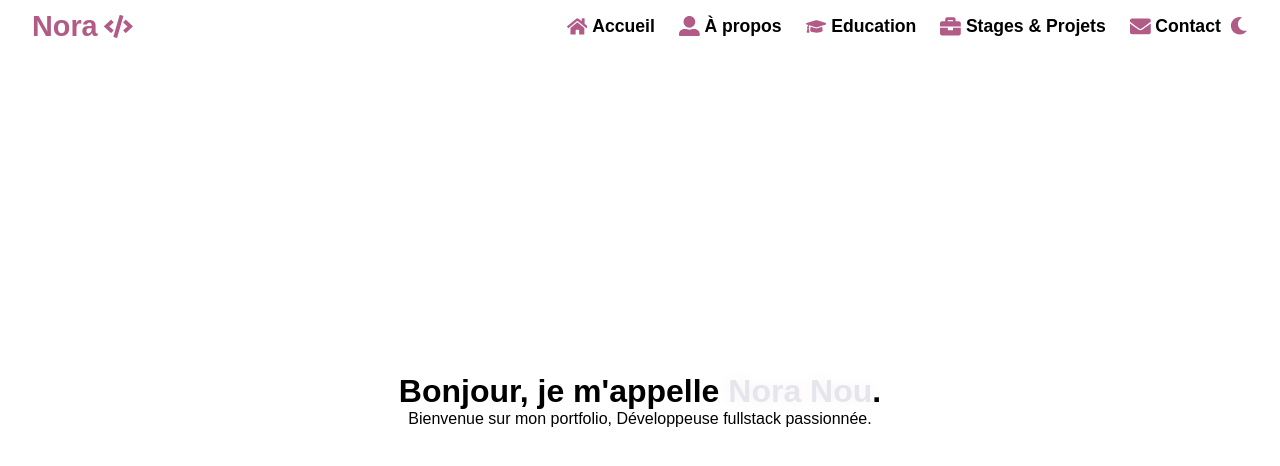
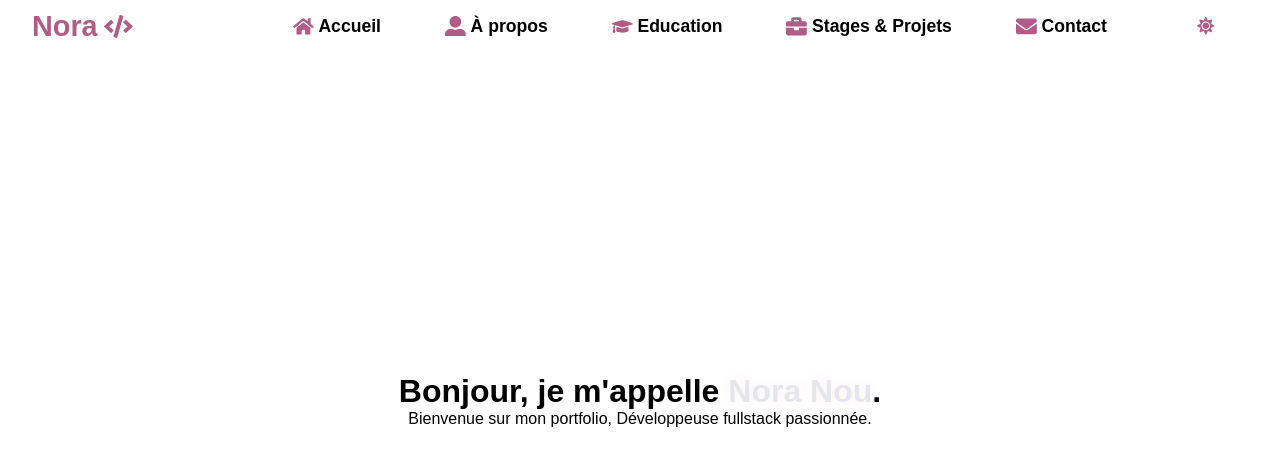
Before and after one commit to NoraBld/nora-portfolio, a React (Vite) app: page / in a window 1280 px wide. Shown: the top 466 px of the page. Built offline with nearby package versions, Linux system fonts and the light colour scheme.

Commit message:
navbar done

```diff
--- a/src/components/Navbar.jsx
+++ b/src/components/Navbar.jsx
@@ -64,23 +64,20 @@ export default function Navbar() {
                 <Icon className="link-icon" />
                 <span className="link-text">{item.label}</span>
 
-                {/* Ajouter l’icône soleil/lune uniquement sur Contact */}
-                {item.label === "Contact" && (
-                  <span
-                    className="theme-btn"
-                    onClick={(e) => {
-                      e.preventDefault();
-                      setDarkMode(!darkMode);
-                    }}
-                    title="Changer le thème"
-                  >
-                    {darkMode ? <FaSun /> : <FaMoon />}
-                  </span>
-                )}
+
               </Link>
             );
           })}
         </ul>
+        <div
+  className="theme-btn standalone"
+  onClick={() => setDarkMode(!darkMode)}
+  title="Changer le thème"
+>
+  {darkMode ? <FaMoon /> : <FaSun />}
+
+</div>
+
       </div>
 
       <style>{`
@@ -96,15 +93,19 @@ export default function Navbar() {
         }
 
         .navbar.dark {
-          background: rgba(20, 20, 20, 0.25);
+  background: #000000;
 }
+
+
 
         .navbar-container {
   display: flex;
   align-items: center;
-          justify-content: space-between;
+  justify-content: flex-start; /* rapproche les liens du logo */
+  gap: 5rem; /* espace contrôlé entre logo et liens */
   padding: 0.6rem 2rem;
 }
+
 
         .logo {
           display: flex;
@@ -125,7 +126,7 @@ export default function Navbar() {
 
         .nav-links {
           display: flex;
-          gap: 1.5rem;
+          gap: 4rem;
           list-style: none;
           font-weight: 700;
         }
@@ -134,11 +135,16 @@ export default function Navbar() {
   display: flex;
   align-items: center;
   gap: 0.3rem;
-          color: ${darkMode ? "#f0c4e6" : "black"};
+  color: ${darkMode ? "#ffffff" : "#000000"};
   text-decoration: none;
   transition: color 0.3s;
   cursor: pointer;
 }
+
+        .theme-btn.standalone {
+  color: #b15b86;
+}
+
 
         .nav-item:hover {
           opacity: 0.8;
@@ -146,8 +152,9 @@ export default function Navbar() {
 
         .link-icon {
   font-size: 1.3rem;
-          color: ${darkMode ? "#f0c4e6" : "#b15b86"};
+  color: #b15b86;
 }
+
 
         .link-text {
           font-size: 1.1rem;
@@ -156,10 +163,11 @@ export default function Navbar() {
         .theme-btn {
        display: flex;
   align-items: center;
-          margin-left: 0.3rem;
+  margin-left: 0.6rem; /* espace entre Contact et la lune */
   font-size: 1.1rem;
   color: ${darkMode ? "#f0c4e6" : "#b15b86"};
 }
+
 
         .menu-btn {
           display: none;
@@ -171,6 +179,13 @@ export default function Navbar() {
           .menu-btn {
             display: block;
           }
+
+          .theme-btn.standalone {
+           position: absolute;
+           right: 1.5rem;
+           top: 1rem;
+          }
+
 
           .nav-links {
             position: fixed;
```
Lines whose indentation alone changed are shown as unchanged.
